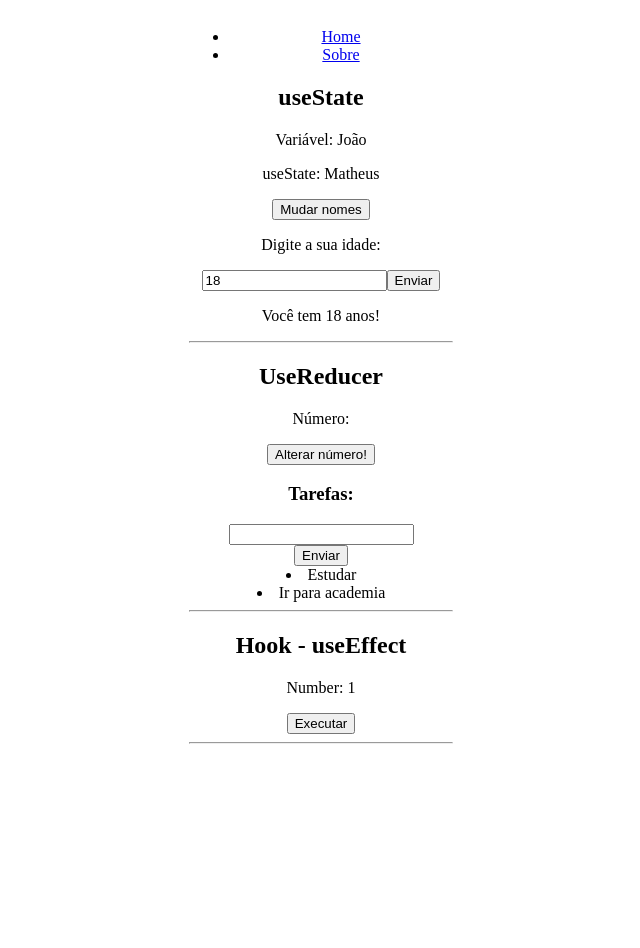
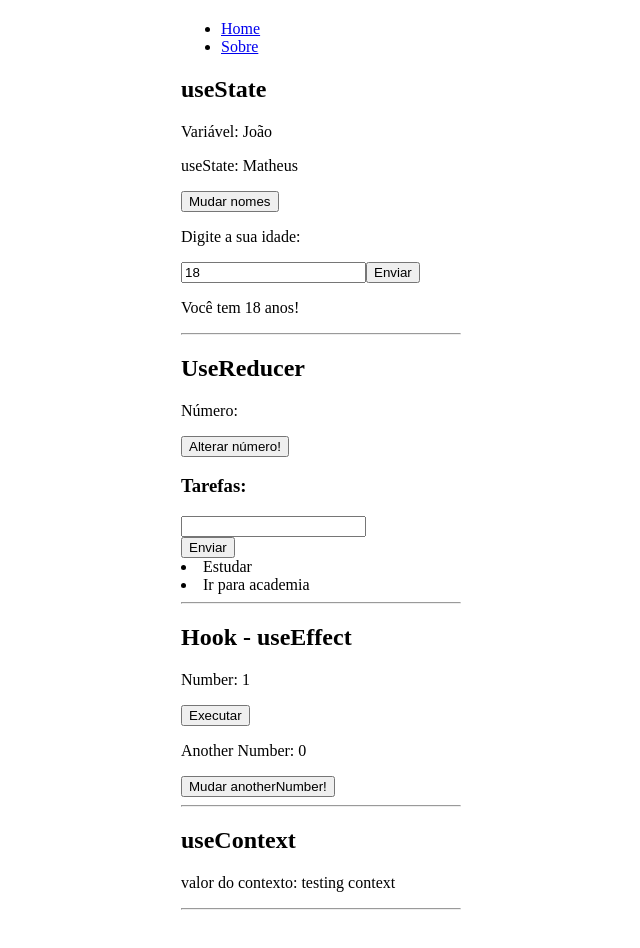
Before and after one commit to devpabloh/React_Matteus_Battisti_2_parte, a React (Create React App) app in the folder 10_HOOKS/reacthooks/: page / in a window 1280 px wide. Shown: the part 560-1508 px from the top of the page, without its empty margins (319-959 px from the left). Built offline with nearby package versions, Linux system fonts and the light colour scheme.

Commit message:
atualização

```diff
--- a/10_HOOKS/reacthooks/src/App.css
+++ b/10_HOOKS/reacthooks/src/App.css
@@ -1,38 +1,3 @@
-.App {
-  text-align: center;
+body{
+  margin: 0 auto;
 }
-
-.App-logo {
-  height: 40vmin;
-  pointer-events: none;
-}
-
-@media (prefers-reduced-motion: no-preference) {
-  .App-logo {
-    animation: App-logo-spin infinite 20s linear;
-  }
-}
-
-.App-header {
-  background-color: #282c34;
-  min-height: 100vh;
-  display: flex;
-  flex-direction: column;
-  align-items: center;
-  justify-content: center;
-  font-size: calc(10px + 2vmin);
-  color: white;
-}
-
-.App-link {
-  color: #61dafb;
-}
-
-@keyframes App-logo-spin {
-  from {
-    transform: rotate(0deg);
-  }
-  to {
-    transform: rotate(360deg);
-  }
-}
--- a/10_HOOKS/reacthooks/src/App.js
+++ b/10_HOOKS/reacthooks/src/App.js
@@ -1,4 +1,6 @@
-import {BrowserRouter, Routes, Route, Link} from "react-router-dom";
+import {BrowserRouter, Routes, Route, Link} from
+"react-router-dom";
+import { HookUseContext } from "./components/HookUseContext";
 import './App.css';
 
 /* Pages */
@@ -8,6 +10,7 @@ import About from "./pages/About";
 function App() {
   return (
     <div className="App">
+     <HookUseContext>
       <h1>React Hooks</h1>
         <BrowserRouter>
           <ul>
@@ -23,6 +26,8 @@ function App() {
             <Route path="/about" element={<About/>}/>
           </Routes>
         </BrowserRouter>
+     </HookUseContext>
+
     </div>
   );
 }
--- /dev/null
+++ b/10_HOOKS/reacthooks/src/components/HookUseContext.js
@@ -0,0 +1,13 @@
+import { createContext} from 'react';
+
+export const someContext = createContext();
+
+export const HookUseContext = ({children}) => {
+    const contextValue = "testing context";
+
+    return (
+        <someContext.Provider value={{contextValue}}>
+            {children}
+        </someContext.Provider>
+    );
+};
--- a/10_HOOKS/reacthooks/src/components/HookUseEffect.js
+++ b/10_HOOKS/reacthooks/src/components/HookUseEffect.js
@@ -10,18 +10,40 @@ const HookUseEffect = () => {
     const [number, setNumber] = useState(1);
 
     const changeSomething = ()=>{
-        setNumber(number + 1)
+        setNumber(number + 1);
     }
+    // 2 - Arrey de deoendência vazio
+    useEffect(()=>{
+        console.log("Serei executado apenas uma vez, pois possuo dependência []")
+    },[]);
+
+    // 3 - Array de dependência com valor
+    const [anotherNumber, setAnotherNumber] = useState(0);
 
     useEffect(()=>{
-        console.log("Serei executado apenas uma vez, pois possuo dependência []")
-    },[])
+        console.log("Serei executado apenas quando o anotherNumber sofrer mudanças");
+    }, [anotherNumber]);
+
+    // 4 - cleanup do useEffect
+    // é usado para limpar o uso de alguns hooks, porque alguns deles ficam renderizando o componente da página home por exemplo, mas a gente está na página sobre, isso pode quebrar a aplicação e causar erros, por isso usamos o clearnup. como foi mostrado a baixo.
+
+    useEffect(()=>{
+        /* const timer = setTimeout(()=>{
+            console.log("Hello Word!");
+
+            setAnotherNumber(anotherNumber + 1);
+        }, 2000)
+
+        return ()=> clearTimeout(timer); */
+    }, [anotherNumber]);
 
   return (
     <div>
         <h2>Hook - useEffect</h2>
         <p>Number: {number}</p>
         <button onClick={changeSomething}>Executar</button>
+        <p>Another Number: {anotherNumber}</p>
+        <button onClick={() => setAnotherNumber(anotherNumber + 1)}>Mudar anotherNumber!</button>
         <hr />
     </div>
   )
--- a/10_HOOKS/reacthooks/src/pages/Home.js
+++ b/10_HOOKS/reacthooks/src/pages/Home.js
@@ -1,14 +1,24 @@
-import HookUseEffect from "../components/HookUseEffect"
-import HookUseReducer from "../components/HookUseReducer"
-import HookUseState from "../components/HookUseState"
+import HookUseEffect from "../components/HookUseEffect";
+import HookUseReducer from "../components/HookUseReducer";
+import HookUseState from "../components/HookUseState";
+
+//useContext
+import { useContext } from "react";
+import { someContext } from "../components/HookUseContext";
 
 
 const Home = () => {
+  const {contextValue} = useContext(someContext);
+
+
   return (
     <div>
         <HookUseState/>
         <HookUseReducer/>
         <HookUseEffect/>
+        <h2>useContext</h2>
+        <p>valor do contexto: {contextValue}</p>
+        <hr />
     </div>
   )
 }
```
Lines whose indentation alone changed are shown as unchanged.
